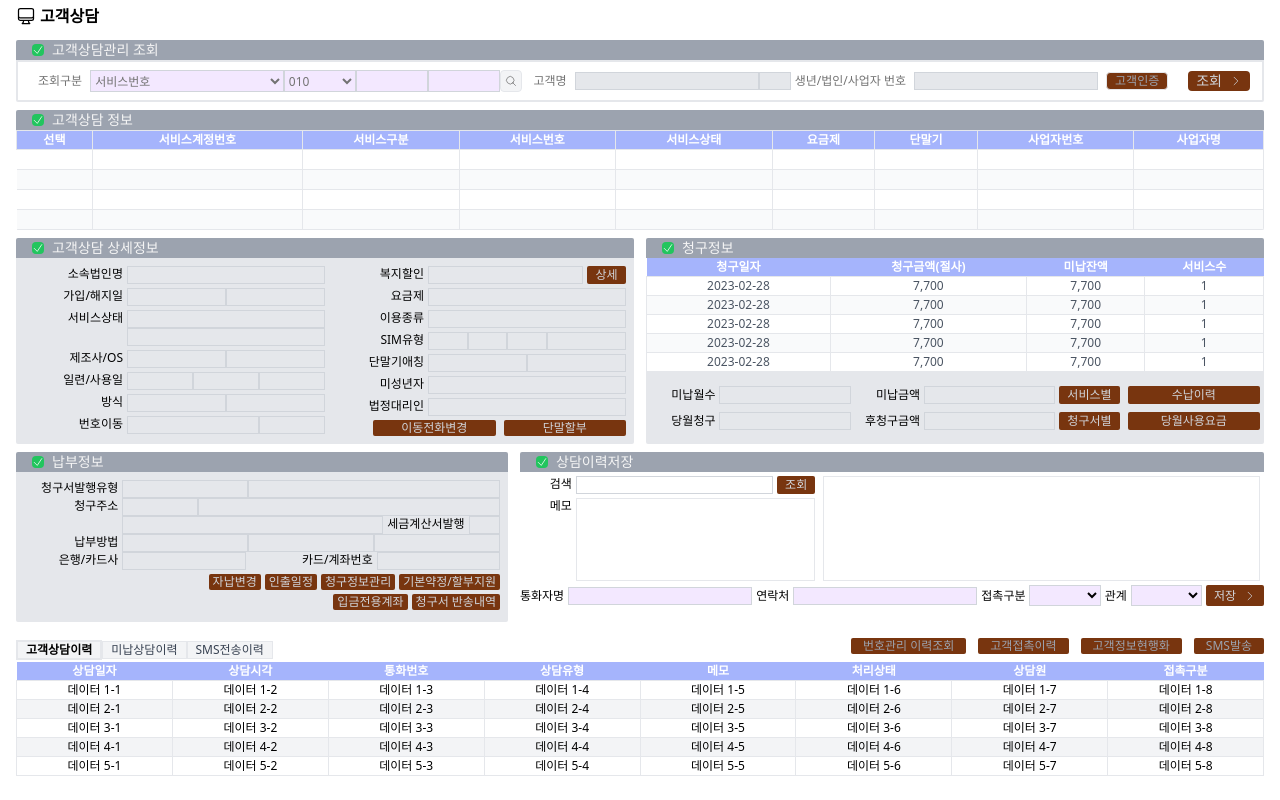
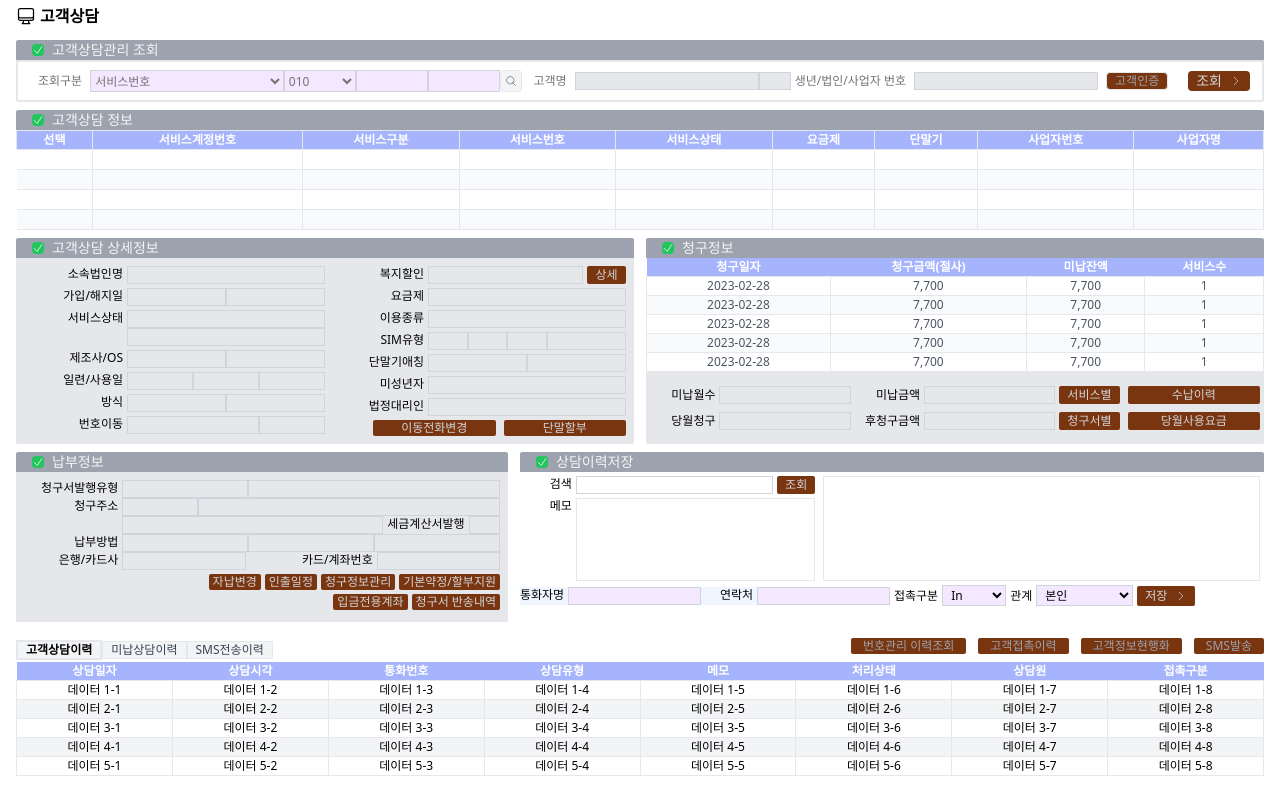
Before and after one commit to jinkihyeok/sk_practice, a React (Create React App) app: page / in a window 1280 px wide. Built offline with nearby package versions, Linux system fonts and the light colour scheme.

Commit message:
Create conatactType, relation combobox

```diff
--- a/src/components/sections/SaveConsultation.tsx
+++ b/src/components/sections/SaveConsultation.tsx
@@ -1,8 +1,29 @@
-import React from "react";
+import React, {useState} from "react";
 import SectionHeader from "../common/SectionHeader";
 import {RightArrowIcon} from "../ui/Icons";
+import {contactTypeOptions, relationOptions} from "../../constants";
+import {SelectOptionType} from "../../types";
 
 export default function SaveConsultation() {
+    const [contactType, setContactType] = useState<SelectOptionType | undefined>(contactTypeOptions.find(option => option.isDefault));
+    const [relation, setRelation] = useState<SelectOptionType | undefined>(relationOptions.find(option => option.isDefault));
+
+    const handleContactTypeChange = (e: React.ChangeEvent<HTMLSelectElement>) => {
+        const selectedValue = e.target.value;
+        const selectedOption = contactTypeOptions.find(option => option.value === selectedValue);
+        if (selectedOption) {
+            setContactType(selectedOption);
+        }
+    }
+
+    const handleRelationChange = (e: React.ChangeEvent<HTMLSelectElement>) => {
+        const selectedValue = e.target.value;
+        const selectedOption = relationOptions.find(option => option.value === selectedValue);
+        if (selectedOption) {
+            setRelation(selectedOption);
+        }
+    }
+
     return (
         <div className="section-style col-span-3">
             <SectionHeader title="상담이력저장"/>
@@ -13,7 +34,9 @@ export default function SaveConsultation() {
                             <h3 className="w-1/6 text-end whitespace-nowrap">검색</h3>
                             <div className="flex flex-row gap-1 w-5/6">
                                 <input className="input-style !bg-white flex-grow"/>
-                                <button className="btn-style px-2">조회</button>
+                                <button
+                                    disabled
+                                    className="btn-style px-2">조회</button>
                             </div>
                         </div>
                         <div className="flex flex-row gap-1 flex-grow">
@@ -26,19 +49,43 @@ export default function SaveConsultation() {
                         <textarea className="flex-grow border resize-none scrollbar p-1 outline-none"/>
                     </div>
                 </div>
-                <div className="flex flex-row w-full justify-between items-center gap-1">
-                    <h3 className="whitespace-nowrap">통화자명</h3>
-                    <input className="input-style !bg-purple-100"/>
-                    <h3 className="whitespace-nowrap">연락처</h3>
-                    <input className="input-style !bg-purple-100"/>
-                    <h3 className="whitespace-nowrap">접촉구분</h3>
-                    <select className="input-style !bg-purple-100 flex-grow"/>
+                <div className="flex flex-row w-full justify-center items-center gap-1">
+                    <div className="flex flex-row gap-1 w-1/2 bg-blue-50">
+                    <h3 className="whitespace-nowrap text-end w-1/6">통화자명</h3>
+                    <input className="input-style !bg-purple-100 w-2/3"/>
+                    <h3 className="whitespace-nowrap text-end w-1/4">연락처</h3>
+                    <input className="input-style !bg-purple-100 w-2/3"/>
+                    </div>
+                    <div className="flex flex-row items-center gap-1 w-1/2">
+                    <h3 className="whitespace-nowrap text-end">접촉구분</h3>
+                    <select
+                        className="input-style !bg-purple-100"
+                        value={contactType?.value}
+                        onChange={handleContactTypeChange}
+                        name="contactType">
+                        {contactTypeOptions.map(option => (
+                            <option key={option.value} value={option.value}>
+                                {option.label}
+                            </option>
+                        ))}
+                    </select>
                     <h3 className="whitespace-nowrap">관계</h3>
-                    <select className="input-style !bg-purple-100 flex-grow"/>
-                    <button className="btn-style px-2 h-full flex flex-row items-center">
+                    <select
+                        className="input-style !bg-purple-100"
+                        value={relation?.value}
+                        onChange={handleRelationChange}
+                        name="relation">
+                        {relationOptions.map(option => (
+                            <option key={option.value} value={option.value}>
+                                {option.label}
+                            </option>
+                        ))}
+                    </select>
+                    <button className="btn-style px-2 py-0.5 flex flex-row items-center">
                         <h3>저장</h3>
                         <RightArrowIcon/>
                     </button>
+                    </div>
                 </div>
             </div>
         </div>
```
